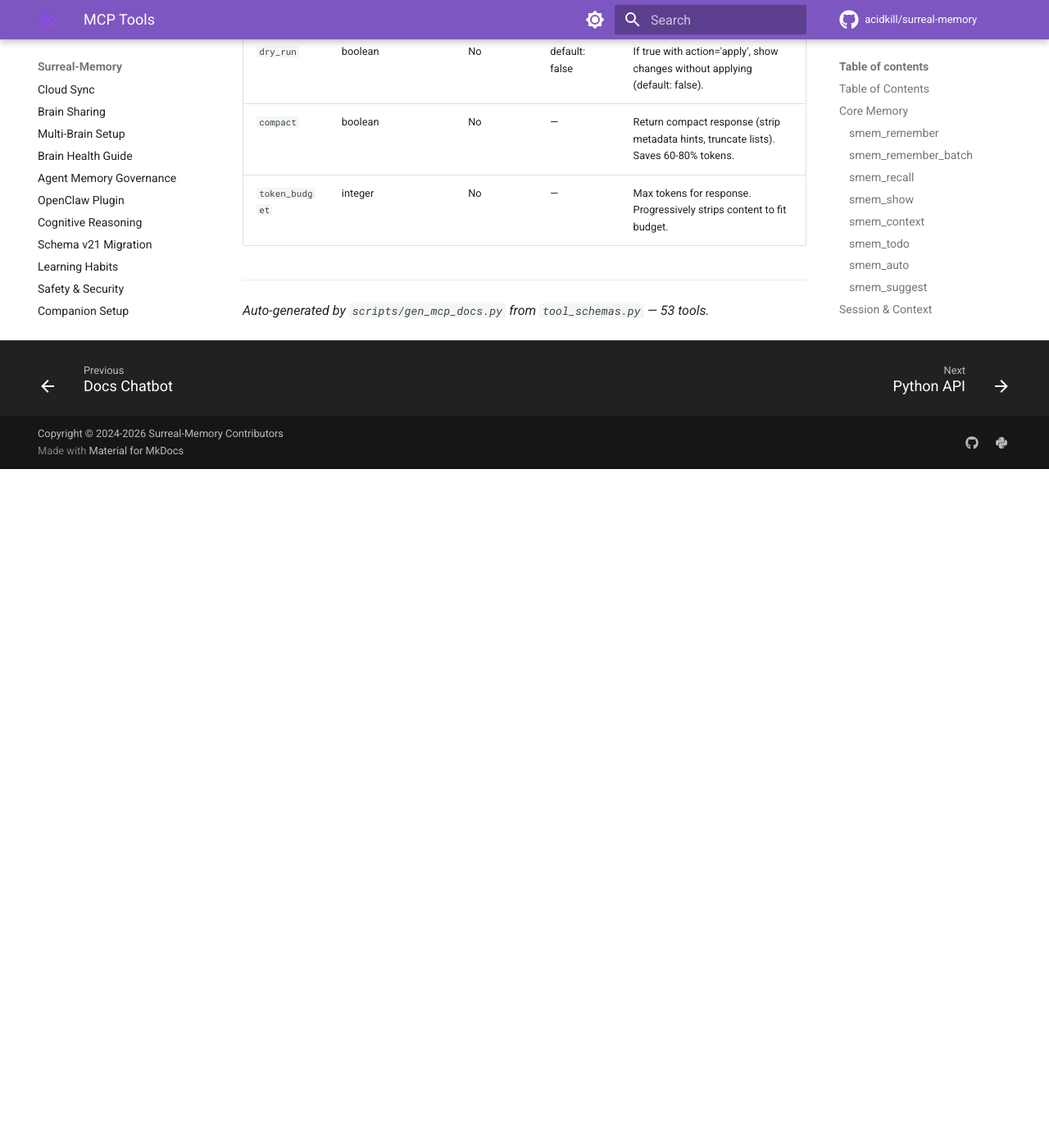
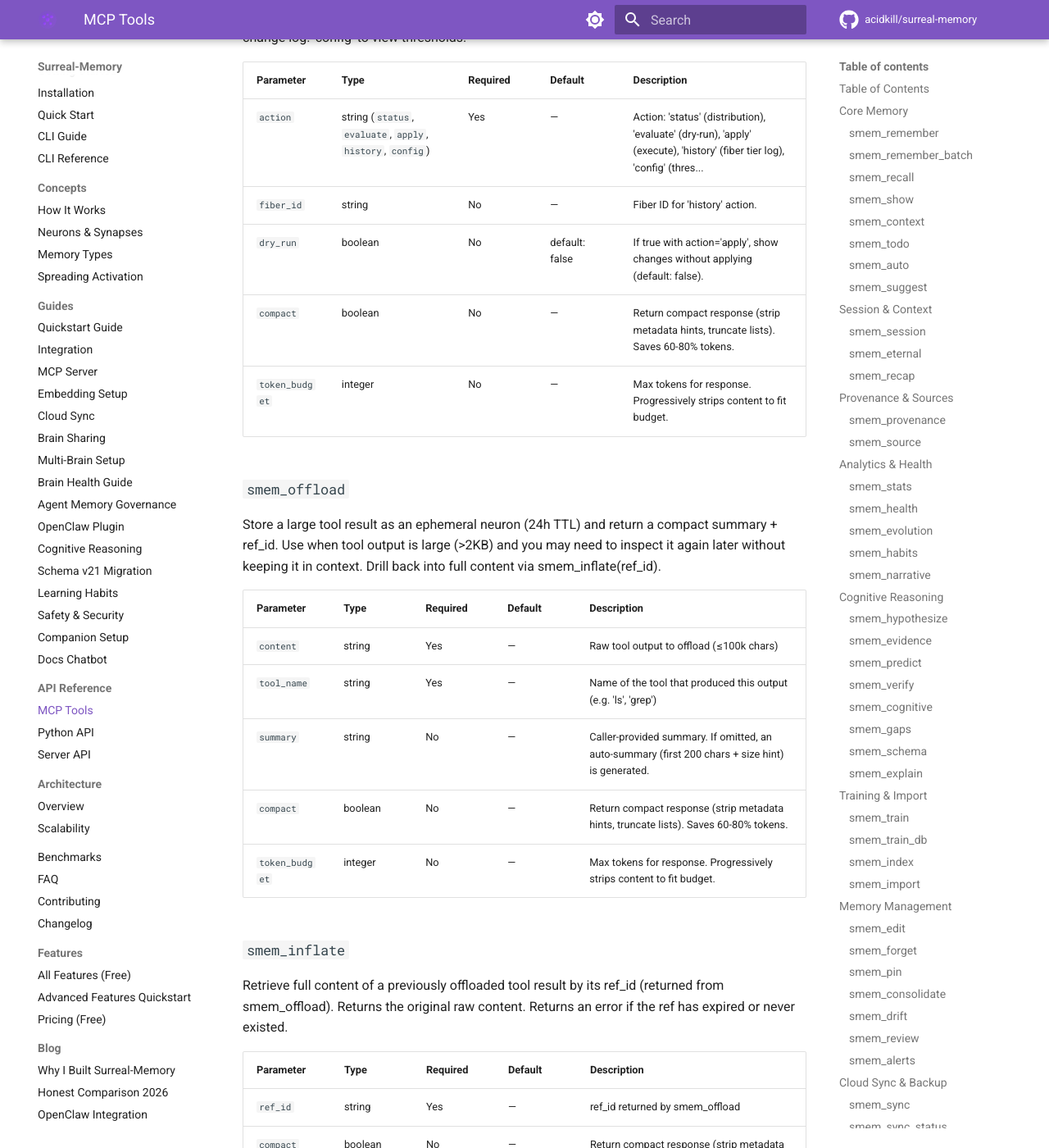
Before and after one commit to RobertSigmundsson/surreal-memory, an MkDocs documentation site: the page built from docs/api/mcp-tools.md, in a window 1280 px wide and 1400 px high, scrolled down 40286 px. Shown: the whole window at 82% size. Built offline with MkDocs 1.6.1 and Material for MkDocs 9.7.7, drawn with Linux system fonts in a browser that asks for light colours; comment, search, counter and statistics services are not loaded; the version menu is left out; before the commit the page ends 40858 px from its top, so only the background shows below that; some of the changed text lies outside the part shown.

Commit message:
docs: regenerate mcp-tools.md for offload/inflate/situation tools
Docs Freshness CI regenerates docs/api/mcp-tools.md from the live tool schemas;
adding smem_offload/smem_inflate/smem_situation made the checked-in doc stale.

```diff
--- a/docs/api/mcp-tools.md
+++ b/docs/api/mcp-tools.md
@@ -1,7 +1,7 @@
 # MCP Tools Reference
 
 Complete reference for all Surreal-Memory MCP tools.
-**53 tools** available via MCP stdio transport.
+**56 tools** available via MCP stdio transport.
 
 !!! tip
     Tools are called as MCP tool calls, not CLI commands. In Claude Code, call `smem_recall` directly — do not run `smem recall` in terminal.
@@ -71,6 +71,9 @@
   - [`smem_report_outcome`](#smem_report_outcome)
   - [`smem_budget`](#smem_budget)
   - [`smem_tier`](#smem_tier)
+  - [`smem_offload`](#smem_offload)
+  - [`smem_inflate`](#smem_inflate)
+  - [`smem_situation`](#smem_situation)
 
 ---
 
@@ -94,6 +97,7 @@
 | `source_id` | string | No | — | Link this memory to a registered source. Creates a SOURCE_OF synapse for provenance tracking. |
 | `context` | object | No | — | Structured context dict merged into content server-side using type-specific templates. Keys like 'reason', 'alternati... |
 | `ephemeral` | boolean | No | — | Session-scoped memory: auto-expires after TTL (default 24h), never synced to cloud, excluded from consolidation. Use ... |
+| `verbose_extraction` | boolean | No | — | Surface concept-extraction observability stats (dropped_short, dropped_noise, dropped_duplicate_entity) in the respon... |
 | `compact` | boolean | No | — | Return compact response (strip metadata hints, truncate lists). Saves 60-80% tokens. |
 | `token_budget` | integer | No | — | Max tokens for response. Progressively strips content to fit budget. |
 
@@ -126,6 +130,7 @@
 | `mode` | string (`associative`, `exact`) | No | — | Recall mode: 'associative' (default) returns formatted context, 'exact' returns raw neuron contents verbatim without ... |
 | `include_citations` | boolean | No | default: true | Include citation and audit trail in exact recall results (default: true). |
 | `recall_token_budget` | integer | No | — | When set, activates budget-aware fiber selection: ranks fibers by value-per-token and selects the most efficient ones... |
+| `prefer_recent` | boolean | No | — | Re-rank matched fibers newest-first (by time_end, fallback created_at). Use for queries about current state ('what's ... |
 | `permanent_only` | boolean | No | — | Exclude ephemeral (session-scoped) memories from results. Default: false (include all). |
 | `clean_for_prompt` | boolean | No | — | Return clean bullet-point text without section headers or neuron-type tags. Use when injecting recall output into pro... |
 | `tier` | string (`hot`, `warm`, `cold`) | No | — | Filter results by memory tier. Only return memories matching this tier. |
@@ -803,6 +808,37 @@
 | `compact` | boolean | No | — | Return compact response (strip metadata hints, truncate lists). Saves 60-80% tokens. |
 | `token_budget` | integer | No | — | Max tokens for response. Progressively strips content to fit budget. |
 
+### `smem_offload`
+
+Store a large tool result as an ephemeral neuron (24h TTL) and return a compact summary + ref_id. Use when tool output is large (>2KB) and you may need to inspect it again later without keeping it in context. Drill back into full content via smem_inflate(ref_id).
+
+| Parameter | Type | Required | Default | Description |
+|-----------|------|----------|---------|-------------|
+| `content` | string | Yes | — | Raw tool output to offload (≤100k chars) |
+| `tool_name` | string | Yes | — | Name of the tool that produced this output (e.g. 'ls', 'grep') |
+| `summary` | string | No | — | Caller-provided summary. If omitted, an auto-summary (first 200 chars + size hint) is generated. |
+| `compact` | boolean | No | — | Return compact response (strip metadata hints, truncate lists). Saves 60-80% tokens. |
+| `token_budget` | integer | No | — | Max tokens for response. Progressively strips content to fit budget. |
+
+### `smem_inflate`
+
+Retrieve full content of a previously offloaded tool result by its ref_id (returned from smem_offload). Returns the original raw content. Returns an error if the ref has expired or never existed.
+
+| Parameter | Type | Required | Default | Description |
+|-----------|------|----------|---------|-------------|
+| `ref_id` | string | Yes | — | ref_id returned by smem_offload |
+| `compact` | boolean | No | — | Return compact response (strip metadata hints, truncate lists). Saves 60-80% tokens. |
+| `token_budget` | integer | No | — | Max tokens for response. Progressively strips content to fit budget. |
+
+### `smem_situation`
+
+One-shot snapshot of the current working situation: active session task, top 3 recent decisions, open blockers, gap detection. Replaces smem_recap + multiple smem_recall calls when resuming a session. Pure read — never mutates state.
+
+| Parameter | Type | Required | Default | Description |
+|-----------|------|----------|---------|-------------|
+| `compact` | boolean | No | — | Return compact response (strip metadata hints, truncate lists). Saves 60-80% tokens. |
+| `token_budget` | integer | No | — | Max tokens for response. Progressively strips content to fit budget. |
+
 ---
 
-*Auto-generated by `scripts/gen_mcp_docs.py` from `tool_schemas.py` — 53 tools.*
+*Auto-generated by `scripts/gen_mcp_docs.py` from `tool_schemas.py` — 56 tools.*
```
